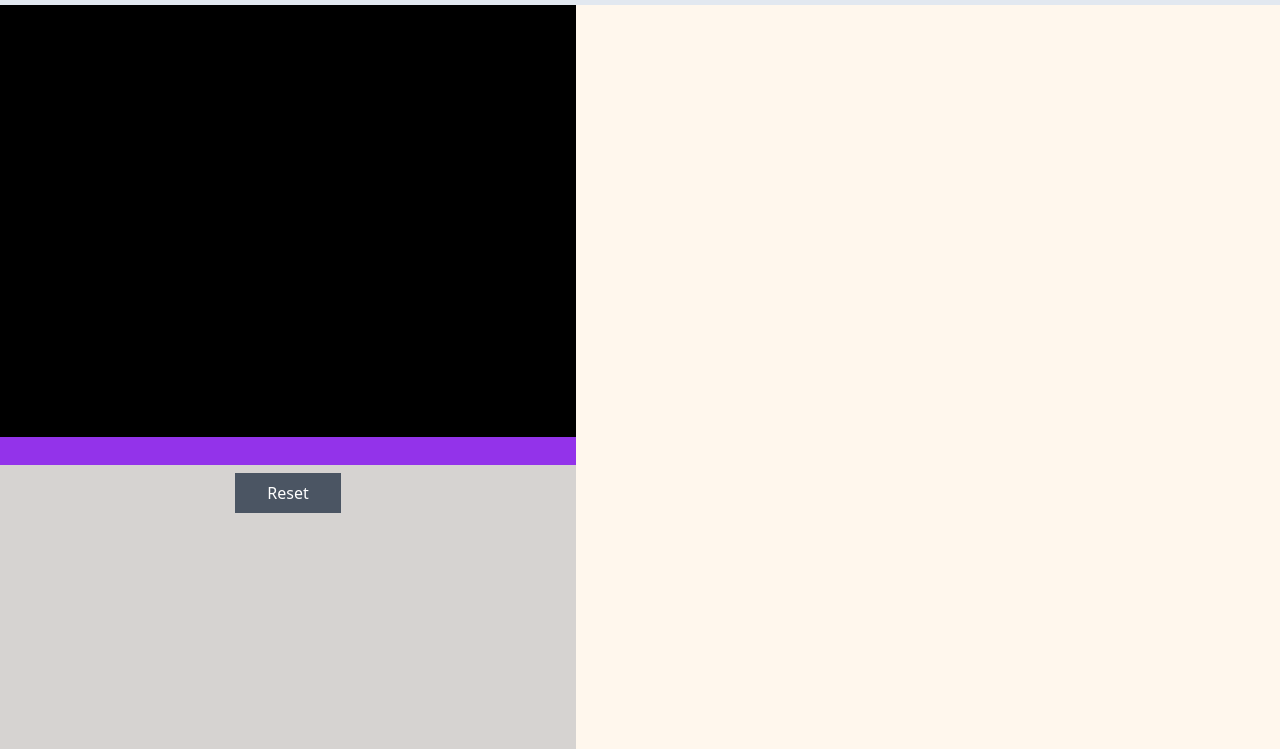
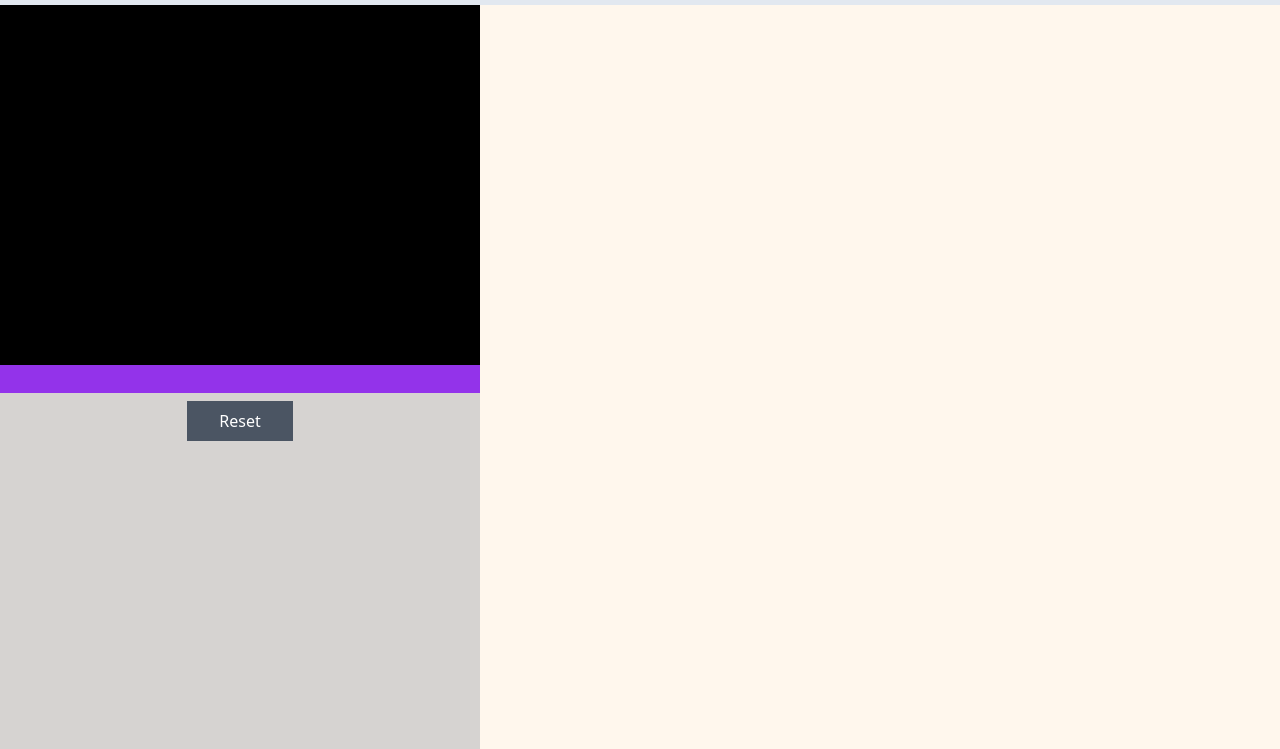
Before and after one commit to anantaraha/raytracer, a plain HTML site: page index.html in a window 1280 px wide. Shown: the part 51-800 px from the top of the page. Drawn offline with nearby package versions, Linux system fonts and the light colour scheme; a script that the page names is missing.

Commit message:
Update style.css

```diff
--- a/style.css
+++ b/style.css
@@ -7,8 +7,8 @@ body {
 
 #preview_grid {
   display: grid;
-  grid-template-columns: repeat(288, 2px);
-  grid-template-rows: repeat(216, 2px);
+  grid-template-columns: repeat(480, 1px);
+  grid-template-rows: repeat(360, 1px);
   gap: 0px 0px;
 }
 
```
